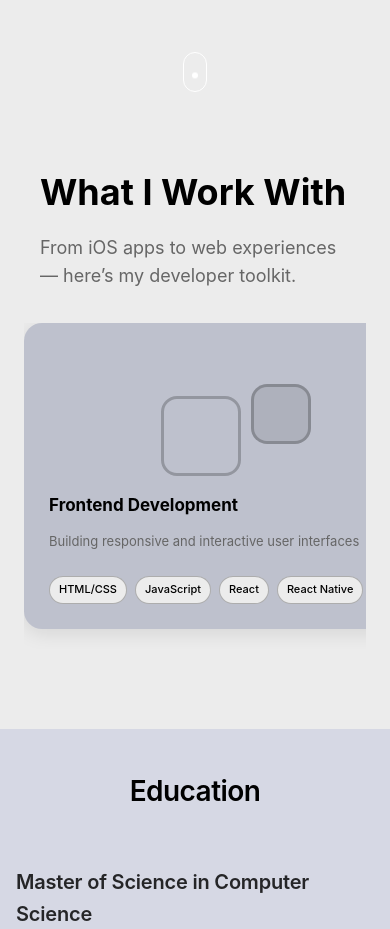
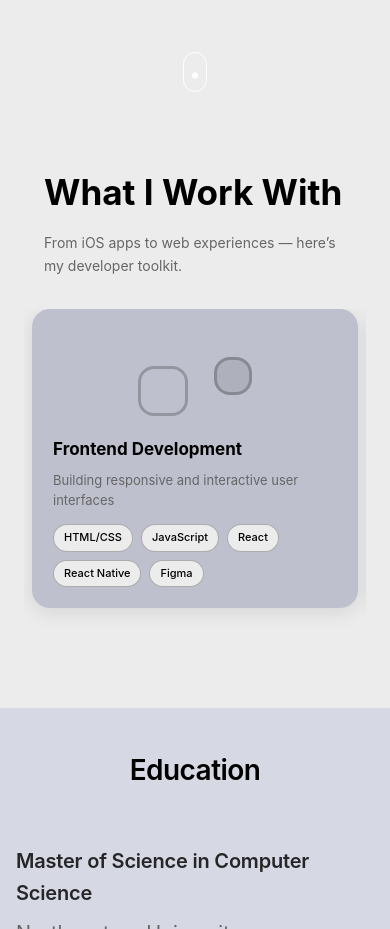
Before and after one commit to Vatsalya2003/portfolio_vatsalya, a plain HTML site: page index.html in a window 390 px wide. Shown: the part 720-1649 px from the top of the page. Drawn offline with Linux system fonts and the light colour scheme.

Commit message:
Bug Fixed and UI Improved

```diff
--- a/css/skills.css
+++ b/css/skills.css
@@ -419,12 +419,13 @@
 }
 
 /* ===========================
-   MOBILE - HORIZONTAL SCROLL
+   MOBILE - HORIZONTAL SCROLL (FIXED)
    =========================== */
 
 @media (max-width: 768px) {
     .skills {
         padding: 60px 0;
+        overflow-x: hidden; /* Prevent horizontal overflow */
     }
 
     .skills-header {
@@ -434,10 +435,14 @@
     }
 
     .section-title-left {
-        font-size: 42px;
+        font-size: clamp(32px, 8vw, 42px);
     }
 
-    /* Horizontal scroll container */
+    .section-subtitle-left {
+        font-size: 16px;
+    }
+
+    /* Horizontal scroll container - FIXED */
     .bento-grid {
         display: flex;
         gap: 16px;
@@ -445,8 +450,9 @@
         overflow-y: hidden;
         scroll-snap-type: x mandatory;
         -webkit-overflow-scrolling: touch;
-        padding: 0 20px 20px;
-        margin-bottom: 40px;
+        padding: 0 24px 24px;
+        margin: 0 0 40px 0;
+        scrollbar-width: none; /* Firefox */
     }
 
     /* Hide scrollbar */
@@ -454,13 +460,15 @@
         display: none;
     }
 
-    /* Each card fits perfectly on screen */
+    /* Each card fits perfectly on screen - FIXED */
     .bento-card {
-        min-width: 85%;
+        min-width: calc(100vw - 80px); /* Full width minus padding with buffer */
+        max-width: calc(100vw - 80px);
+        width: calc(100vw - 80px);
         flex-shrink: 0;
         scroll-snap-align: center;
-        padding: 28px;
-        border-radius: 22px;
+        padding: 24px;
+        border-radius: 20px;
         min-height: auto;
         max-height: none;
     }
@@ -481,20 +489,40 @@
     }
 
     .card-visual {
-        height: 120px;
+        height: 100px;
+        margin-bottom: 20px;
+    }
+
+    /* Smaller abstract shapes for mobile */
+    .shape-1 {
+        width: 60px;
+        height: 60px;
+    }
+
+    .shape-2 {
+        width: 45px;
+        height: 45px;
+    }
+
+    .mobile-frame {
+        width: 60px;
+        height: 100px;
     }
 
     .bento-card-title {
         font-size: 18px;
+        margin-bottom: 10px;
     }
 
     .bento-card-desc {
         font-size: 14px;
+        margin-bottom: 16px;
+        line-height: 1.5;
     }
 
     .skill-tag {
         font-size: 12px;
-        padding: 5px 10px;
+        padding: 5px 12px;
     }
 
     /* Education mobile */
@@ -503,7 +531,7 @@
     }
 
     .education h3 {
-        font-size: 32px;
+        font-size: clamp(28px, 7vw, 36px);
         margin-bottom: 32px;
     }
 
@@ -525,7 +553,7 @@
 }
 
 /* ===========================
-   SMALL SCREENS (Phones)
+   SMALL SCREENS (Phones) - FIXED
    =========================== */
 @media (max-width: 480px) {
     .skills {
@@ -533,52 +561,112 @@
     }
 
     .skills-header {
-        padding: 0 16px;
+        padding: 0 20px;
         margin-bottom: 32px;
     }
 
     .section-title-left {
-        font-size: 36px;
+        font-size: clamp(28px, 9vw, 36px);
     }
 
+    .section-subtitle-left {
+        font-size: 14px;
+    }
+
+    /* Adjusted for smaller phones */
     .bento-grid {
-        padding: 0 16px 20px;
+        padding: 0 20px 20px;
+        gap: 12px;
     }
 
     .bento-card {
-        min-width: 90%;
-        padding: 24px;
+        min-width: calc(100vw - 64px); /* More conservative padding */
+        max-width: calc(100vw - 64px);
+        width: calc(100vw - 64px);
+        padding: 20px;
         border-radius: 18px;
+    }
+
+    .card-visual {
+        height: 90px;
+        margin-bottom: 16px;
+    }
+
+    .shape-1 {
+        width: 50px;
+        height: 50px;
+    }
+
+    .shape-2 {
+        width: 38px;
+        height: 38px;
+    }
+
+    .mobile-frame {
+        width: 50px;
+        height: 85px;
     }
 
     .bento-card-title {
         font-size: 17px;
+        margin-bottom: 8px;
     }
 
     .bento-card-desc {
         font-size: 13px;
+        margin-bottom: 14px;
     }
 
     .skill-tag {
         font-size: 11px;
-        padding: 4px 9px;
+        padding: 4px 10px;
     }
 
     /* Education small mobile */
     .education {
-        padding: 0 16px;
+        padding: 0 20px;
     }
 
     .education h3 {
-        font-size: px;
+        font-size: clamp(26px, 8vw, 32px);
     }
 
     .education-item {
         padding: 20px 0;
     }
 
+    .education-degree {
+        font-size: 17px;
+    }
+
+    .education-school {
+        font-size: 15px;
+    }
+
+    .education-location {
+        font-size: 13px;
+    }
+
     .education-coursework {
-        font-size: 13px;
+        font-size: 12px;
+    }
+}
+
+/* Extra small screens (very small phones) */
+@media (max-width: 360px) {
+    .bento-card {
+        min-width: calc(100vw - 56px);
+        max-width: calc(100vw - 56px);
+        width: calc(100vw - 56px);
+        padding: 18px;
+    }
+
+    .bento-grid {
+        padding: 0 18px 18px;
+    }
+
+    .card-visual {
+        height: 80px;
     }
 }
 
--- a/index.html
+++ b/index.html
@@ -101,7 +101,7 @@
                     <div class="btn-fill"></div>
                     <span>→ say hi</span>
                 </a>
-                <a href="#projects" class="btn btn-outline" data-hover>
+                <a href="#featuredWork" class="btn btn-outline" data-hover>
                     <div class="btn-fill"></div>
                     <span>View My Work</span>
                 </a>
```
